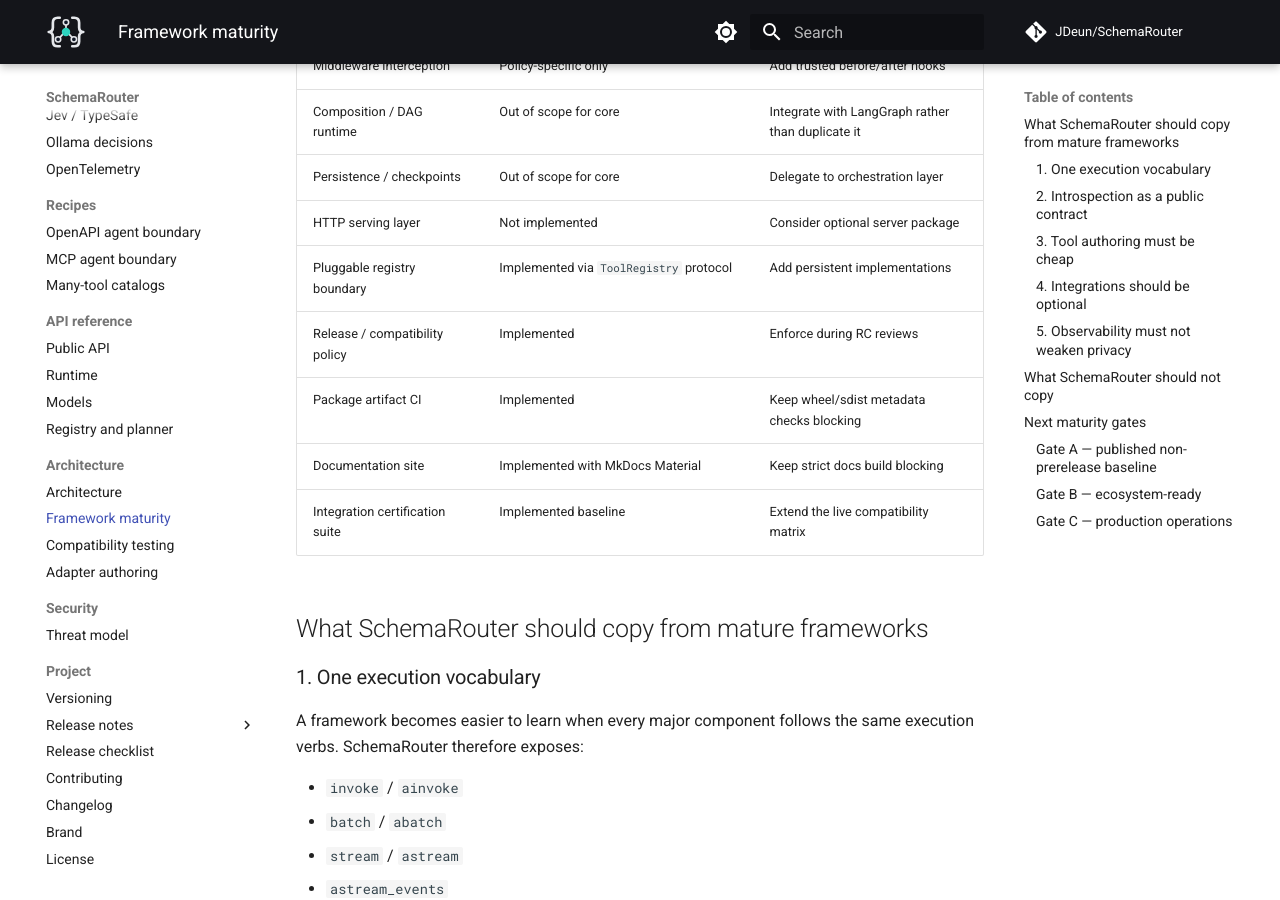
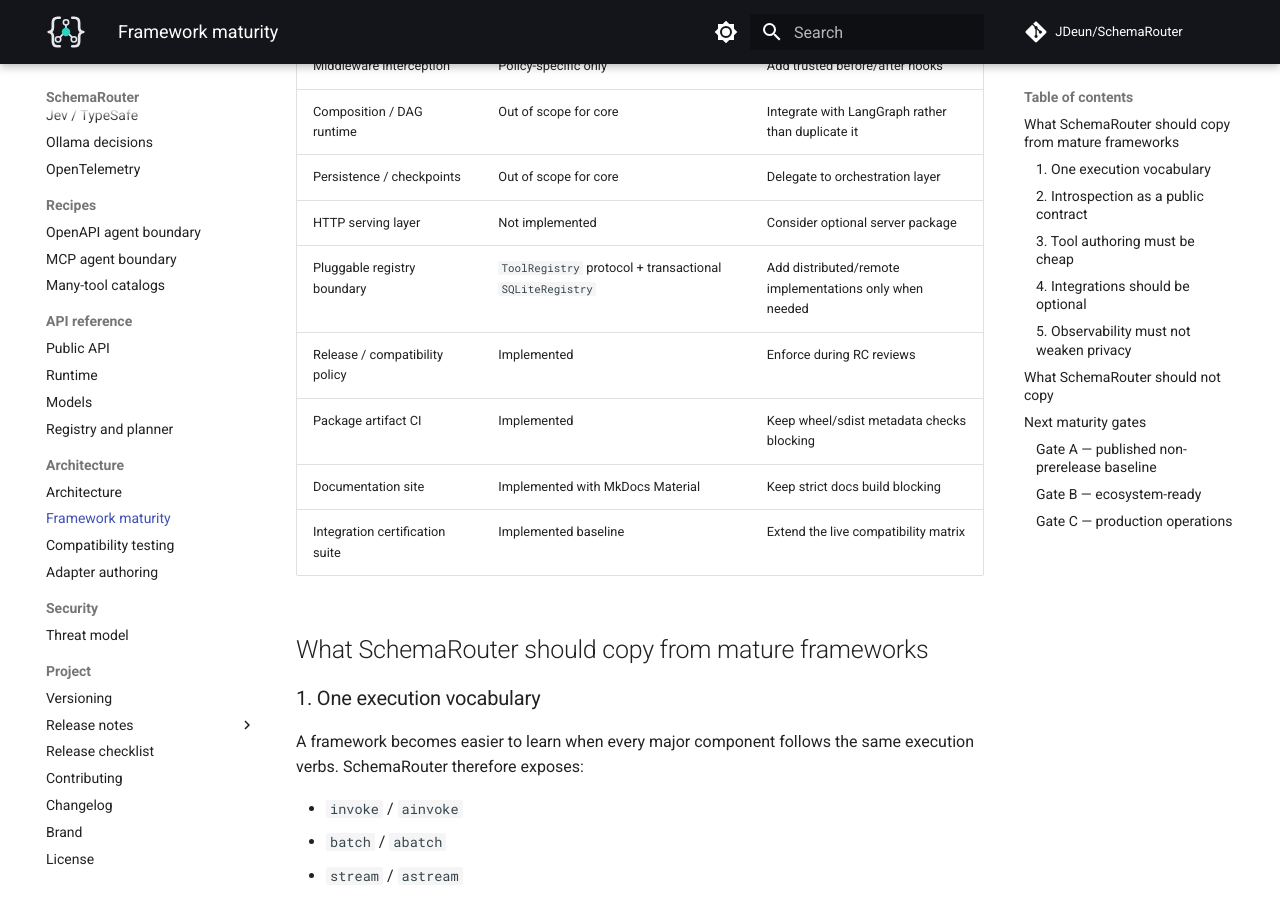
Before and after one commit to JDeun/SchemaRouter, an MkDocs documentation site: the page built from docs/framework-maturity.md, in a window 1280 px wide and 900 px high, scrolled down 1783 px. Built offline with MkDocs 1.6.1 and Material for MkDocs 9.7.7, drawn with Linux system fonts in a browser that asks for light colours; comment, search, counter and statistics services are not loaded; some of the changed text lies outside the part shown.

Commit message:
docs: mark persistent registry implemented

```diff
--- a/docs/framework-maturity.md
+++ b/docs/framework-maturity.md
@@ -34,7 +34,7 @@
 | Composition / DAG runtime | Out of scope for core | Integrate with LangGraph rather than duplicate it |
 | Persistence / checkpoints | Out of scope for core | Delegate to orchestration layer |
 | HTTP serving layer | Not implemented | Consider optional server package |
-| Pluggable registry boundary | Implemented via `ToolRegistry` protocol | Add persistent implementations |
+| Pluggable registry boundary | `ToolRegistry` protocol + transactional `SQLiteRegistry` | Add distributed/remote implementations only when needed |
 | Release / compatibility policy | Implemented | Enforce during RC reviews |
 | Package artifact CI | Implemented | Keep wheel/sdist metadata checks blocking |
 | Documentation site | Implemented with MkDocs Material | Keep strict docs build blocking |
@@ -127,11 +127,11 @@
 - OpenTelemetry span export from the redacted event stream;
 - authenticated MCP/custom client-factory boundary;
 - explicit allowlisted adapter plugin loading;
+- transactional persistent SQLite registry behind the `ToolRegistry` protocol;
 - OpenAPI compatibility reports.
 
 Remaining larger follow-up work:
 
-- persistent registry implementations behind the `ToolRegistry` protocol;
 - replayable execution trace storage;
 - benchmark and compatibility dashboard;
 - organization-specific policy/approval integrations.
```
